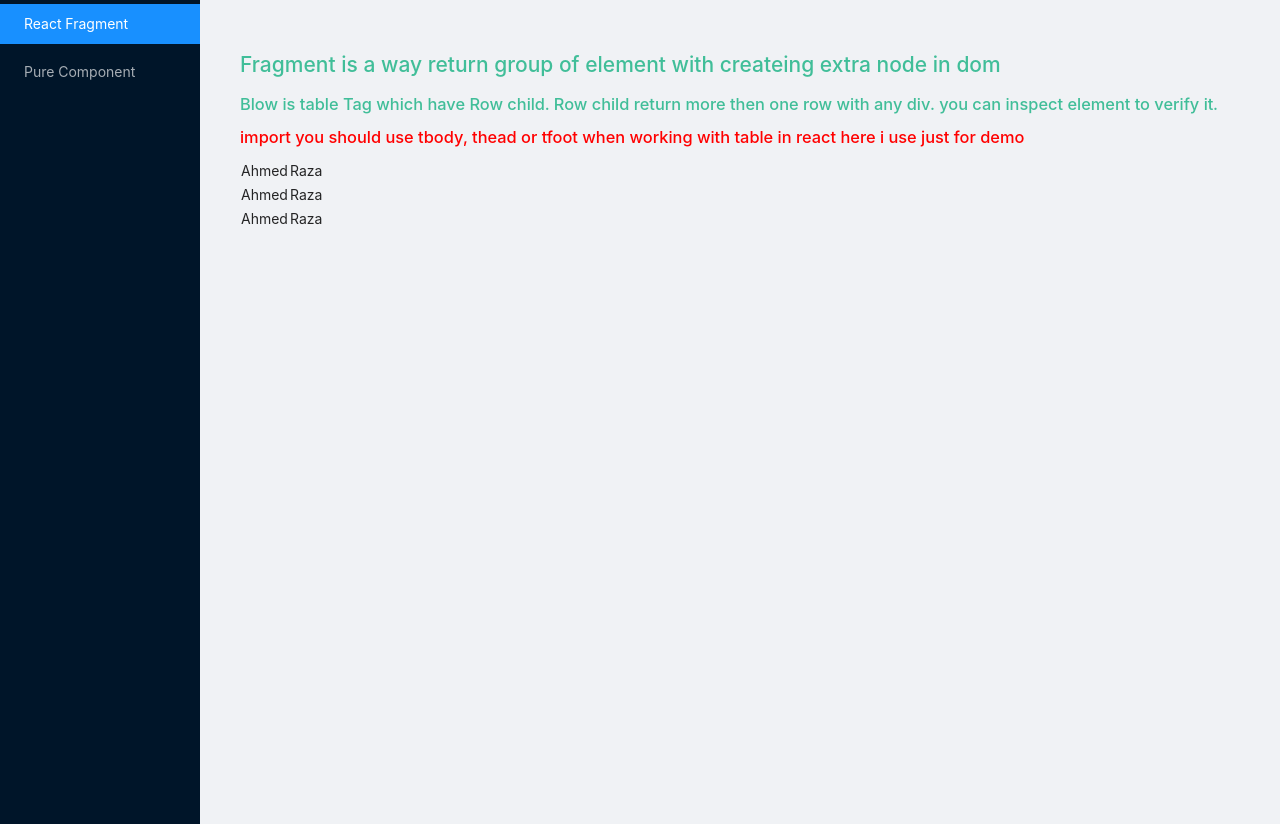
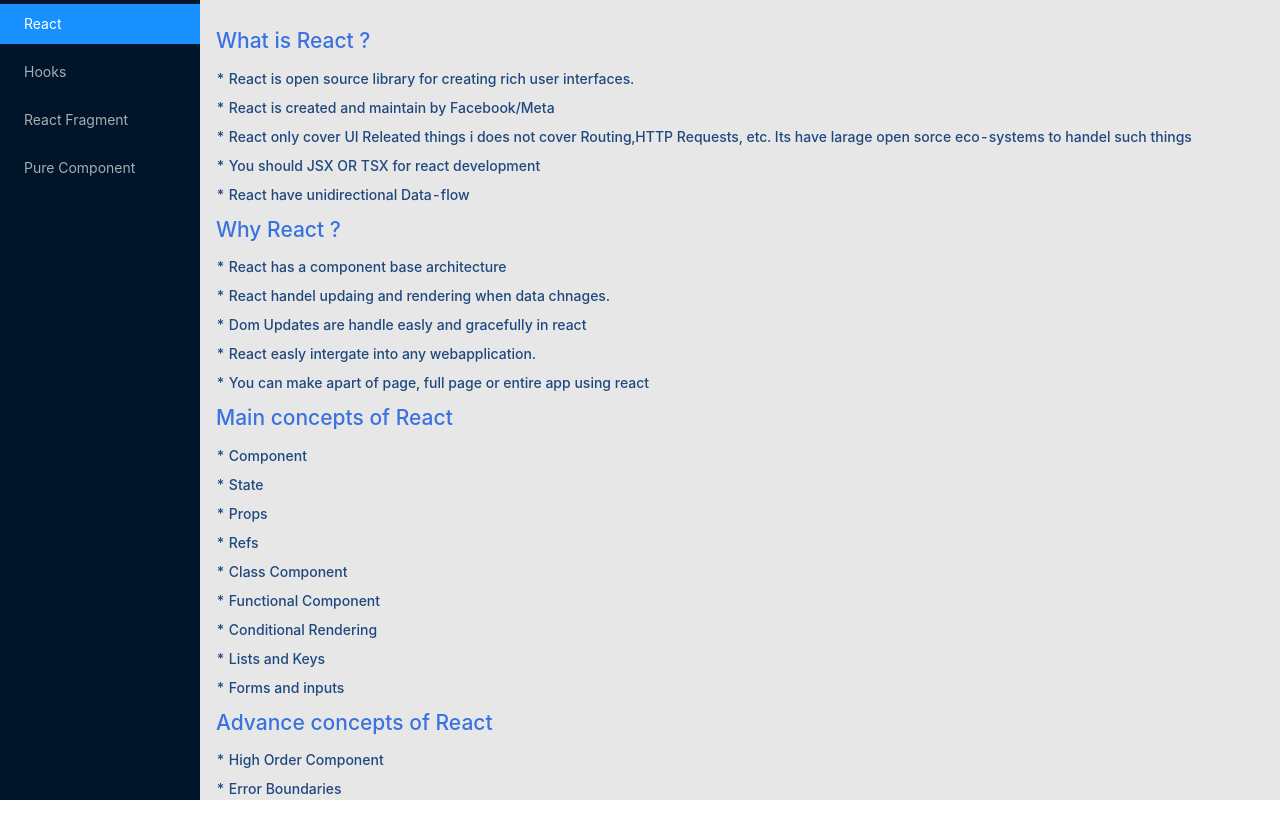
Before and after one commit to MisterCommit/react-core-practice, a React (Create React App) app: page / in a window 1280 px wide. After the commit the page ends 800 px from the top, so only its background shows below. Built offline with nearby package versions, Linux system fonts and the light colour scheme.

Commit message:
add some more components

```diff
--- a/src/App.js
+++ b/src/App.js
@@ -3,7 +3,6 @@
 import Sidebar from "./SideBar";
 import Content from "./Content";
 import { sidebarlist } from "./common/constent";
-
 class App extends Component {
   constructor(props) {
     super(props);
--- a/src/Content.js
+++ b/src/Content.js
@@ -2,11 +2,17 @@
 import { Layout } from "antd";
 import PureComponent from "./component/purecomponents/ParentComponent";
 import FragmentCompontnt from "./component/fragment/ParentComponent";
+import ReactExplain from "./component/react/ReactExplain";
+import ReactHooks from "./component/hooks/ReactHooks";
 
 class Content extends Component {
   renderChild = () => {
     console.log(this.props);
-    if (this.props.selected === "React Fragment") {
+    if (this.props.selected === "React") {
+      return <ReactExplain />;
+    } else if (this.props.selected === "Hooks") {
+      return <ReactHooks />;
+    } else if (this.props.selected === "React Fragment") {
       return <FragmentCompontnt />;
     } else if (this.props.selected === "Pure Component") {
       return <PureComponent />;
@@ -15,13 +21,15 @@
 
   render() {
     return (
-      <Layout.Content style={{ margin: "24px 16px 0" }}>
-        <div
-          className="site-layout-background"
-          style={{ padding: 24, height: "100vh" }}
-        >
-          {this.renderChild()}
-        </div>
+      <Layout.Content
+        style={{
+          padding: "24px 16px 0",
+          height: "100vh",
+          background: "#E7e7e7",
+          overflow: "auto",
+        }}
+      >
+        {this.renderChild()}
       </Layout.Content>
     );
   }
--- a/src/common/constent.js
+++ b/src/common/constent.js
@@ -1,4 +1,10 @@
 const sidebarlist = [
+  {
+    titile: "React",
+  },
+  {
+    titile: "Hooks",
+  },
   {
     titile: "React Fragment",
   },
--- a/src/component/fragment/ParentComponent.js
+++ b/src/component/fragment/ParentComponent.js
@@ -5,11 +5,11 @@
   render() {
     return (
       <div>
-        <h1 style={{ color: "#0a7b" }}>
+        <h1>
           Fragment is a way return group of element with createing extra node in
           dom
         </h1>
-        <h3 style={{ color: "#0a7b" }}>
+        <h3>
           Blow is table Tag which have Row child. Row child return more then one
           row with any div. you can inspect element to verify it.
         </h3>
--- /dev/null
+++ b/src/component/hooks/ReactHooks.js
@@ -0,0 +1,35 @@
+import React, { Component } from "react";
+
+export default class ReactExplain extends Component {
+  render() {
+    return (
+      <div>
+        <div>
+          <h1>What is Hooks ?</h1>
+          <h3>
+            Hooks let you use state and other React features in functional
+            component or custom hooks
+          </h3>
+        </div>
+        <div>
+          <h1>Basic Hooks of React</h1>
+          <h4>* UseState</h4>
+          <h4>* UseEffect </h4>
+        </div>
+        <div>
+          <h1>Optimzation Hooks of React</h1>
+          <h4>* UseMemo</h4>
+          <h4>* UseCallBack </h4>
+          <h4>* UseLayoutEffect </h4>
+        </div>
+        <div>
+          <h1>Additional Hooks</h1>
+          <h4>* UseReducer</h4>
+          <h4>* UseImperativeHandle </h4>
+          <h4>* UseDebugValue </h4>
+          <h4>* UseContext </h4>
+        </div>
+      </div>
+    );
+  }
+}
--- a/src/component/purecomponents/ParentComponent.js
+++ b/src/component/purecomponents/ParentComponent.js
@@ -21,21 +21,17 @@
     console.log("================ Parent Component Render ================");
     return (
       <div>
-        <h1 style={{ color: "#0a7b" }}>
-          This Parent Component this will Re-Render in Every 2 Second.
-        </h1>
-        <h4 style={{ color: "#0a7b" }}>
+        <h1>This Parent Component this will Re-Render in Every 2 Second.</h1>
+        <h4>
           For Re-Render i use set setInterval. which cause state update in every
           2 second. and return same name while update.
         </h4>
-        <h4 style={{ color: "#099" }}>
+        <h4>
           In bottom use can see two Components. one is green and second in blue.
           green one is PureComponent that will not re-render if the value of
           previos state or props pass to it same.
         </h4>
-        <h4 style={{ color: "#ff00ff60" }}>
-          You Should See Console for Out Put
-        </h4>
+        <h4 style={{ color: "#f00" }}>You Should See Console for Out Put</h4>
         <MyPureComponent name={this.state.name} />
         <RegularCompont name={this.state.name} />
       </div>
--- /dev/null
+++ b/src/component/react/ReactExplain.js
@@ -0,0 +1,58 @@
+import React, { Component } from "react";
+
+export default class ReactExplain extends Component {
+  render() {
+    return (
+      <div>
+        <div>
+          <h1>What is React ?</h1>
+          <h4>
+            * React is open source library for creating rich user interfaces.
+          </h4>
+          <h4>* React is created and maintain by Facebook/Meta</h4>
+          <h4>
+            * React only cover UI Releated things i does not cover Routing,HTTP
+            Requests, etc. Its have larage open sorce eco-systems to handel such
+            things
+          </h4>
+          <h4>* You should JSX OR TSX for react development</h4>
+          <h4>* React have unidirectional Data-flow</h4>
+        </div>
+        <div>
+          <h1>Why React ?</h1>
+          <h4>* React has a component base architecture</h4>
+          <h4>* React handel updaing and rendering when data chnages.</h4>
+          <h4>* Dom Updates are handle easly and gracefully in react</h4>
+          <h4>* React easly intergate into any webapplication. </h4>
+          <h4>
+            * You can make apart of page, full page or entire app using react
+          </h4>
+        </div>
+        <div>
+          <h1>Main concepts of React</h1>
+          <h4>* Component</h4>
+          <h4>* State</h4>
+          <h4>* Props</h4>
+          <h4>* Refs</h4>
+          <h4>* Class Component</h4>
+          <h4>* Functional Component</h4>
+          <h4>* Conditional Rendering</h4>
+          <h4>* Lists and Keys</h4>
+          <h4>* Forms and inputs</h4>
+        </div>
+        <div>
+          <h1>Advance concepts of React</h1>
+          <h4>* High Order Component</h4>
+          <h4>* Error Boundaries</h4>
+          <h4>* Portals</h4>
+          <h4>* Profiler</h4>
+          <h4>* Forwarding Refs</h4>
+          <h4>* Fragments</h4>
+          <h4>* Render Props</h4>
+          <h4>* Context</h4>
+          <h4>* Reconciliation</h4>
+        </div>
+      </div>
+    );
+  }
+}
--- a/src/index.js
+++ b/src/index.js
@@ -1,10 +1,9 @@
 import React from "react";
 import ReactDOM from "react-dom";
-
 import App from "./App";
-
 import "antd/dist/antd.min.css";
 import reportWebVitals from "./reportWebVitals";
+import "./style/main.css";
 
 ReactDOM.render(
   <React.StrictMode>
--- /dev/null
+++ b/src/style/main.css
@@ -0,0 +1,8 @@
+h1 {
+  color: #3a72e0;
+}
+h2,
+h3,
+h4 {
+  color: #1f487e;
+}
```
